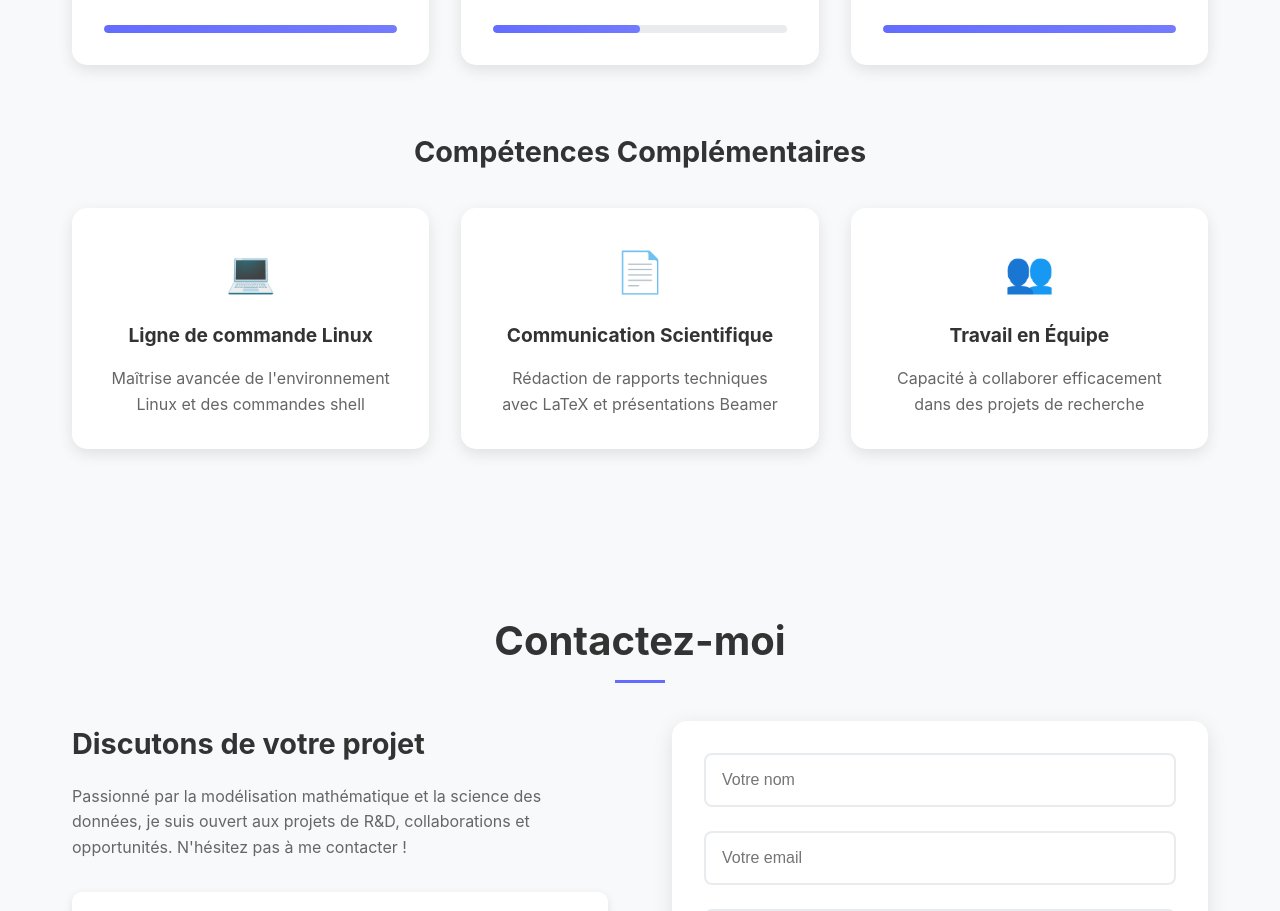
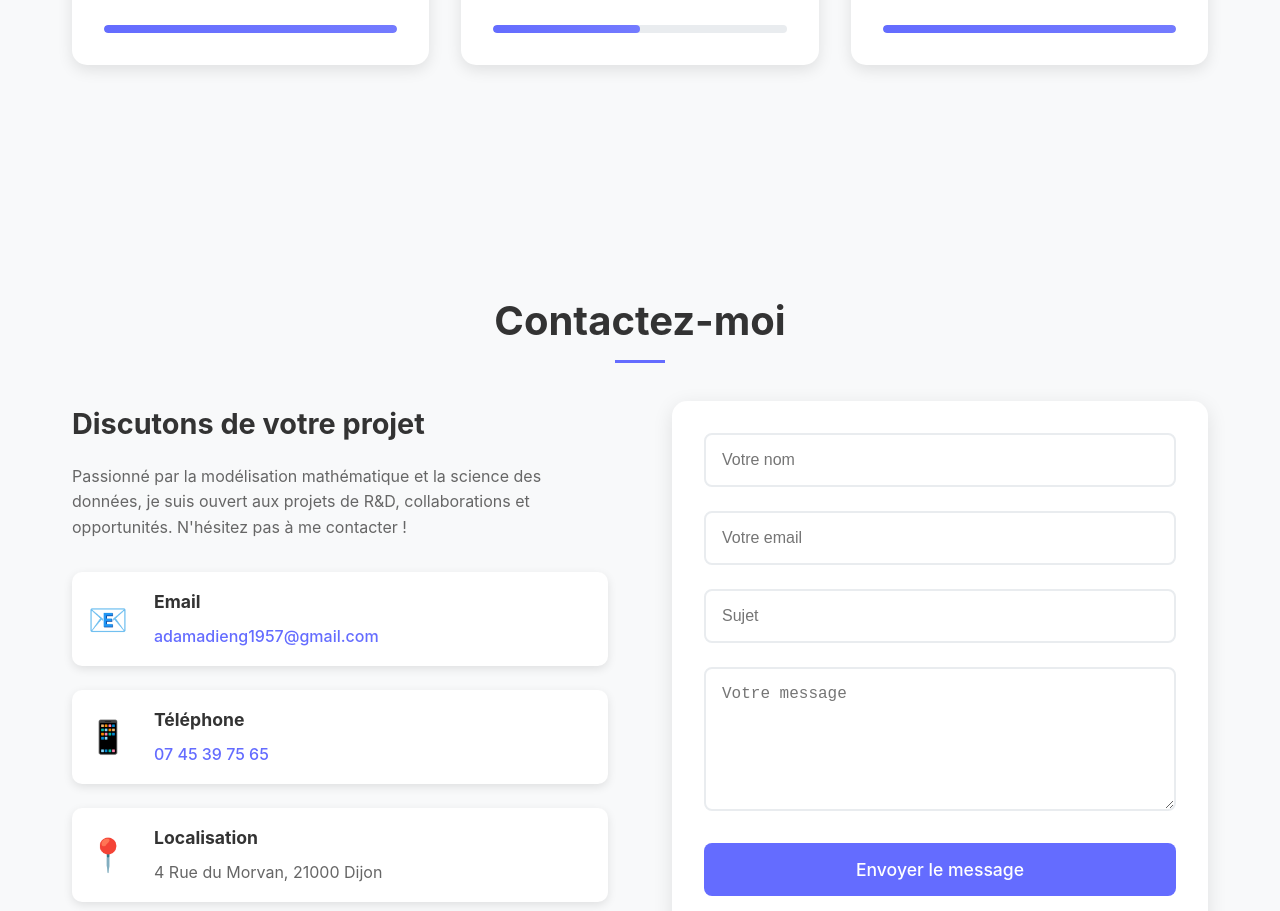
Before and after one commit to DiengAda/mon-portfolio, a React (Vite) app: page / in a window 1280 px wide. Shown: the part 7740-8651 px from the top of the page. Built offline with nearby package versions, Linux system fonts and the light colour scheme.

Commit message:
suppression de la section des langues

```diff
--- a/src/sections/Languages.jsx
+++ b/src/sections/Languages.jsx
@@ -47,7 +47,7 @@
           ))}
         </div>
 
-        <div className="additional-skills">
+        {/* <div className="additional-skills">
           <h3>Compétences Complémentaires</h3>
           <div className="skills-list">
             <div className="skill-card">
@@ -66,7 +66,7 @@
               <p>Capacité à collaborer efficacement dans des projets de recherche</p>
             </div>
           </div>
-        </div>
+        </div> */}
       </div>
     </section>
   );
```
